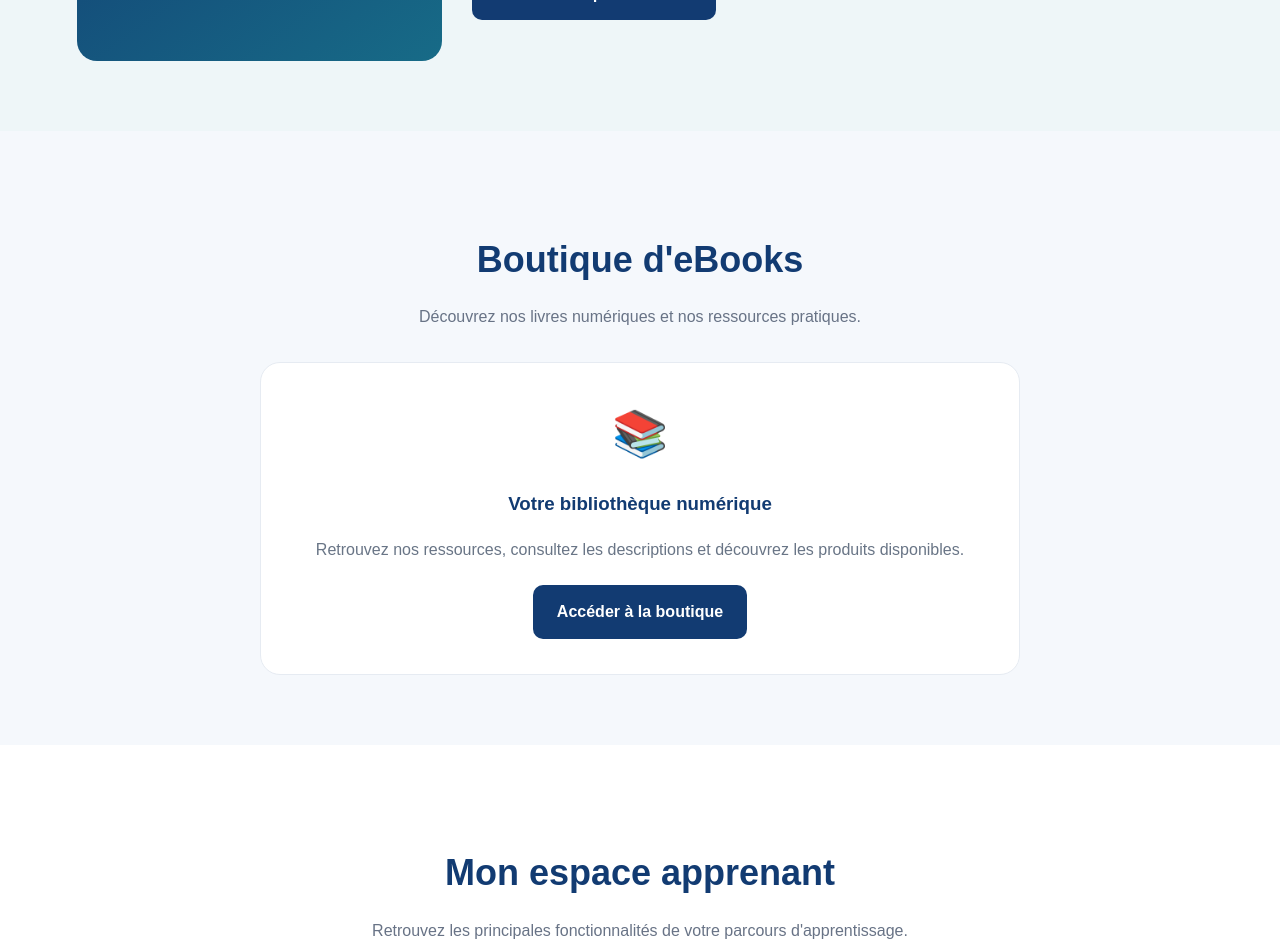
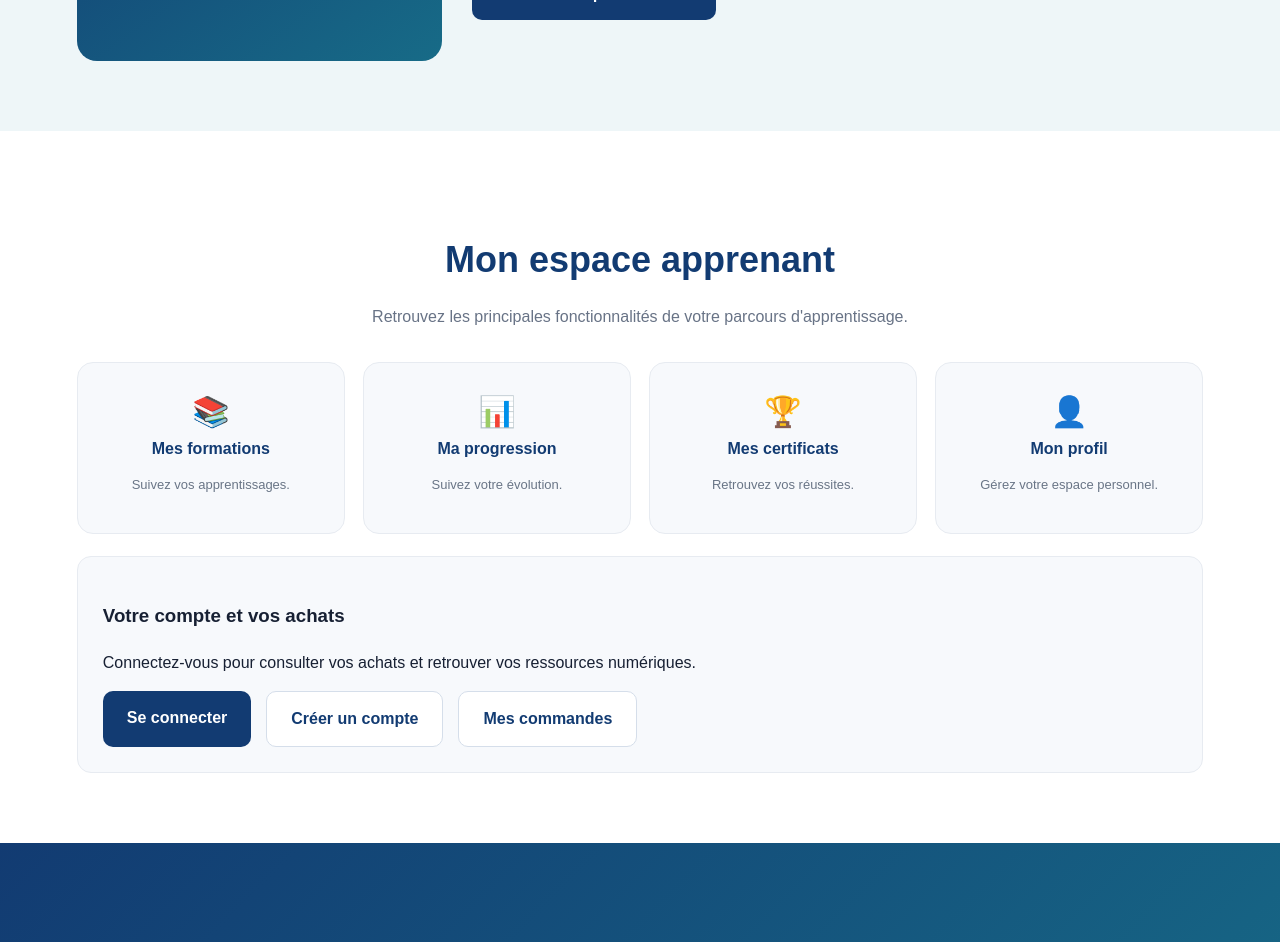
Before and after one commit to dorajospeh-oss/dora-digital-academy, a Next.js app: page / in a window 1280 px wide. Shown: the part 1880-2822 px from the top of the page. Built offline with nearby package versions, Linux system fonts and the light colour scheme; no server answers.

Commit message:
Remove duplicate bookstore section from homepage

```diff
--- a/app/page.tsx
+++ b/app/page.tsx
@@ -182,35 +182,6 @@ export default function Home() {
         </div>
       </section>
 
-      {/* BOUTIQUE */}
-      <section className="dda-section dda-store" id="boutique">
-        <div className="dda-container">
-
-          <div className="dda-section-title">
-            <h2>Boutique d'eBooks</h2>
-            <p>
-              Découvrez nos livres numériques et nos ressources pratiques.
-            </p>
-          </div>
-
-          <div className="dda-store-box">
-            <div className="dda-store-icon">📚</div>
-
-            <h3>Votre bibliothèque numérique</h3>
-
-            <p>
-              Retrouvez nos ressources, consultez les descriptions
-              et découvrez les produits disponibles.
-            </p>
-
-            <Link href="/boutique" className="dda-btn dda-btn-primary">
-              Accéder à la boutique
-            </Link>
-          </div>
-
-        </div>
-      </section>
-
       {/* ESPACE APPRENANT */}
       <section className="dda-section dda-dashboard" id="espace">
         <div className="dda-container">
```
